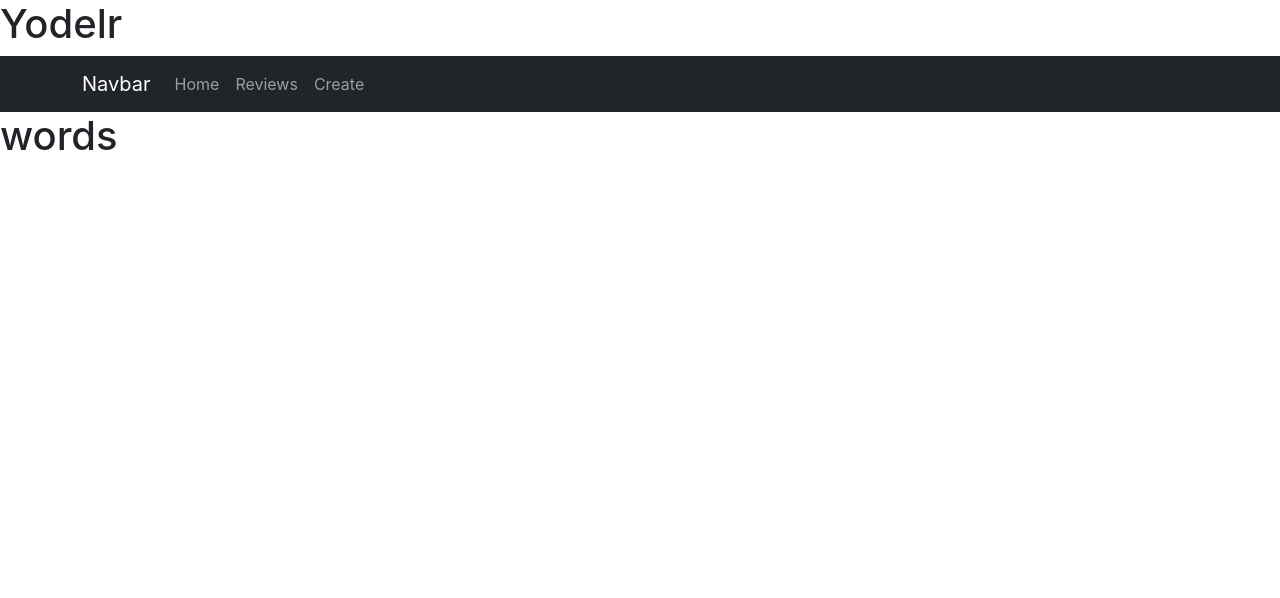
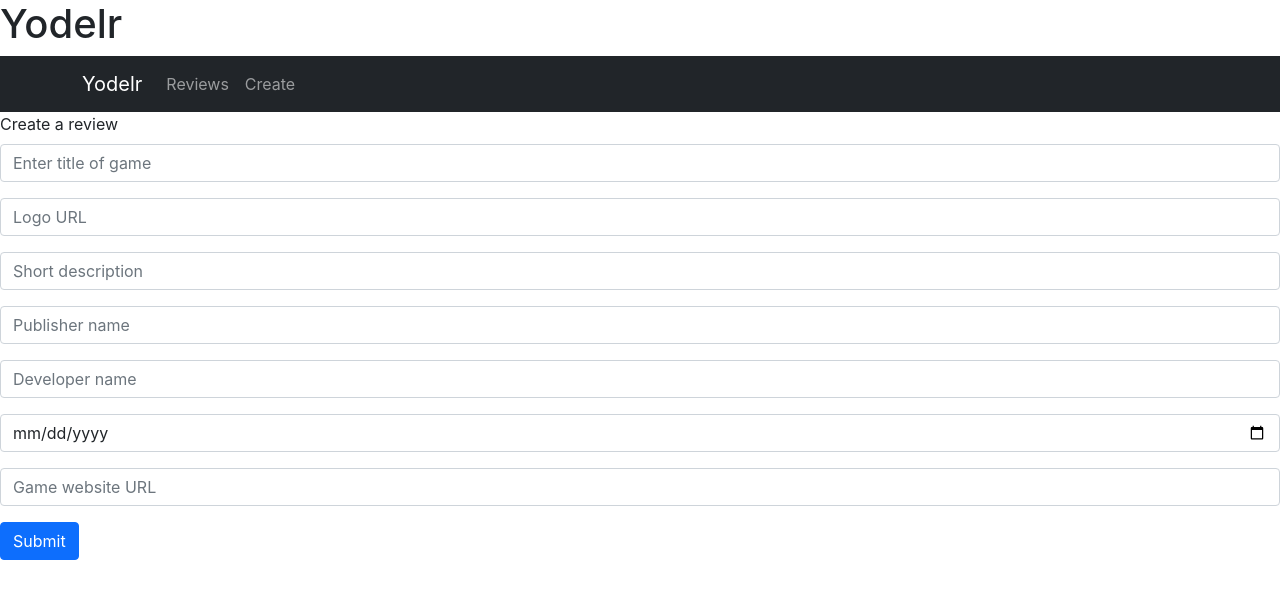
Before and after one commit to kohara321/yodelr, a React (Create React App) app in the folder yodelr-client/: page /create in a window 1280 px wide. Shown: the top 598 px of the page. Built offline with nearby package versions, Linux system fonts and the light colour scheme; no server answers.

Commit message:
luis created a form for creating reviews

```diff
--- a/yodelr-client/src/components/CreateReviews.js
+++ b/yodelr-client/src/components/CreateReviews.js
@@ -1,9 +1,37 @@
-import React from 'react';
-//will contain the form element
-    function CreateReviews(){
-        return(
-            <h1>words</h1>
-        );
-    }
+import Button from 'react-bootstrap/Button';
+import Form from 'react-bootstrap/Form';
+import { useState } from "react"
+
+function CreateReviews() {
+  return (
+    <Form>
+      <Form.Group className="mb-3" controlId="createReview">
+        <Form.Label>Create a review</Form.Label>
+        <Form.Control type="text" placeholder="Enter title of game" />
+      </Form.Group>
+      <Form.Group className="mb-3" controlId="thumbnail">
+        <Form.Control type="url" placeholder="Logo URL" />
+      </Form.Group>
+      <Form.Group className="mb-3" controlId="description">
+        <Form.Control type="text" placeholder="Short description" />
+      </Form.Group>
+      <Form.Group className="mb-3" controlId="publisher">
+        <Form.Control type="text" placeholder="Publisher name" />
+      </Form.Group>
+      <Form.Group className="mb-3" controlId="developer">
+        <Form.Control type="text" placeholder="Developer name" />
+      </Form.Group>
+      <Form.Group className="mb-3" controlId="release">
+        <Form.Control type="date" placeholder="Date of release" />
+      </Form.Group>
+      <Form.Group className="mb-3" controlId="website">
+        <Form.Control type="text" placeholder="Game website URL" />
+      </Form.Group>
+      <Button variant="primary" type="submit">
+        Submit
+      </Button>
+    </Form>
+  );
+}
 
 export default CreateReviews;
--- a/yodelr-client/src/components/NavBar.js
+++ b/yodelr-client/src/components/NavBar.js
@@ -7,9 +7,8 @@ import Navbar from 'react-bootstrap/Navbar';
         return (
             <Navbar bg="dark" variant="dark">
             <Container>
-              <Navbar.Brand href="#home">Navbar</Navbar.Brand>
+              <Navbar.Brand href="#home">Yodelr</Navbar.Brand>
               <Nav className="me-auto">
-                <Nav.Link href="#home">Home</Nav.Link>
                 <Nav.Link href="#features">Reviews</Nav.Link>
                 <Nav.Link href="#pricing">Create</Nav.Link>
               </Nav>
```
Also changed, not shown: yodelr-client/src/components/GameList.js (renamed from yodelr-client/src/components/Gamelist.js).
